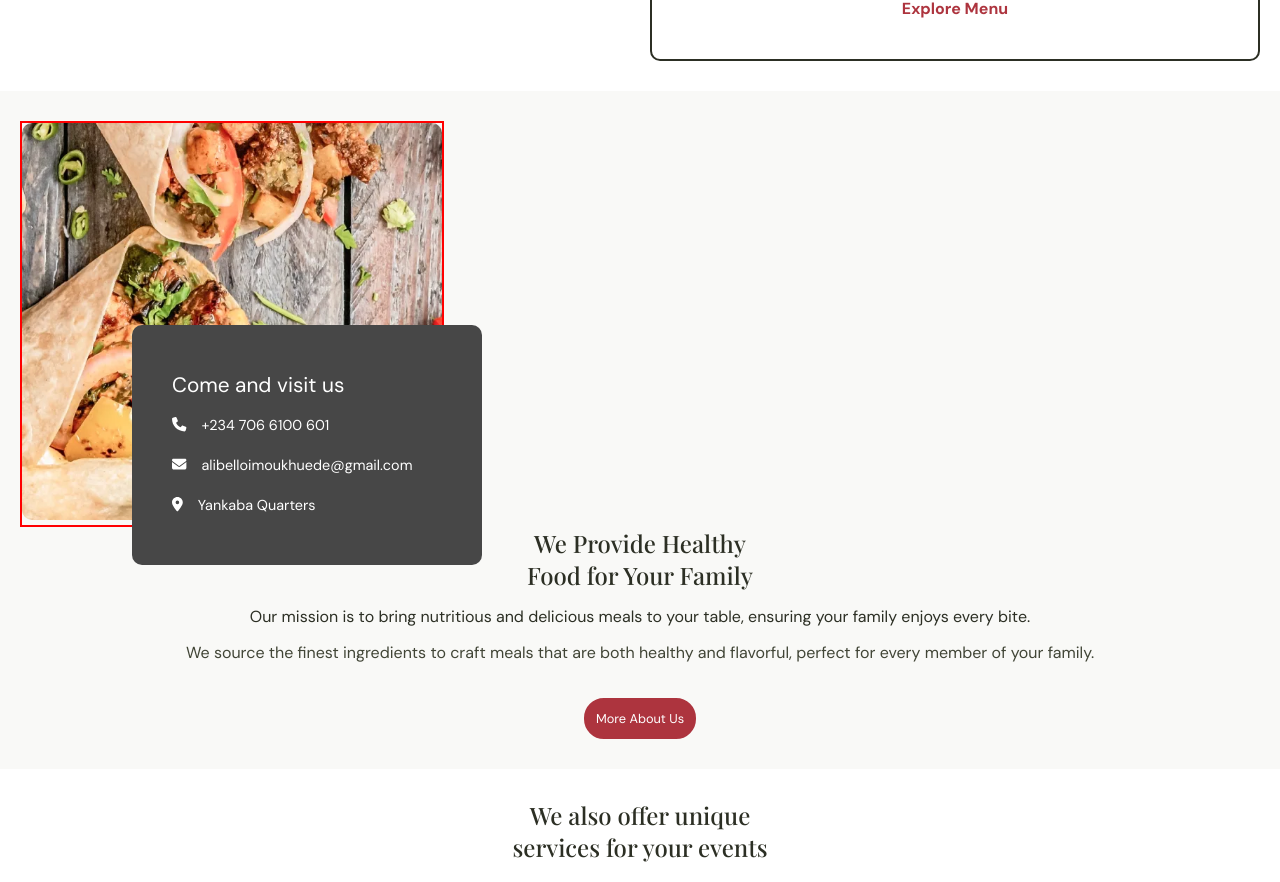
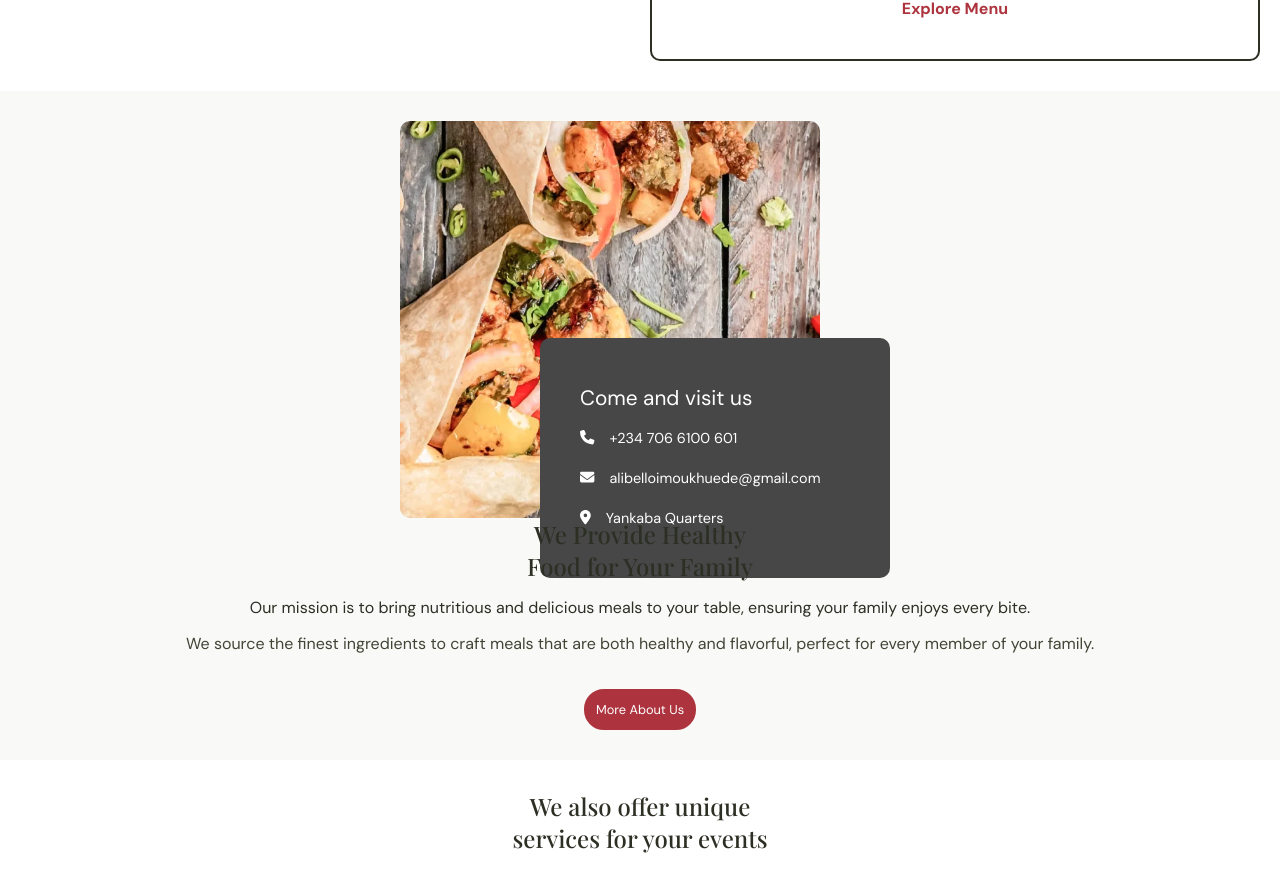
Before and after one commit to devalibello/tasty-food, a React (Create React App) app: page / in a window 1280 px wide. Shown: the part 1660-2542 px from the top of the page. Built offline with nearby package versions, Linux system fonts and the light colour scheme; a web font is replaced by a local one.

Commit message:
update margin 3

```diff
--- a/src/styles/About.css
+++ b/src/styles/About.css
@@ -243,22 +243,20 @@
 
     .about-picture-section-container {
         display: flex;
-        /* justify-content: center; */
-        margin-right: auto;
-        margin-left: auto;
+        justify-content: center;
+        margin-right: 60px;
     }
 
     .about-picture-section {
         position: relative;
-        /* display: flex;
-        justify-content: start; */
-        border: 2px solid red;
+        display: flex;
+        justify-content: start;
     }
 
     .about-contact-details {
         position: absolute;
         bottom: 0;
-        transform: translateX(110px) translateY(60px);
+        transform: translateX(140px) translateY(80px);
         width: 350px;
         padding: 40px;
     }
```
